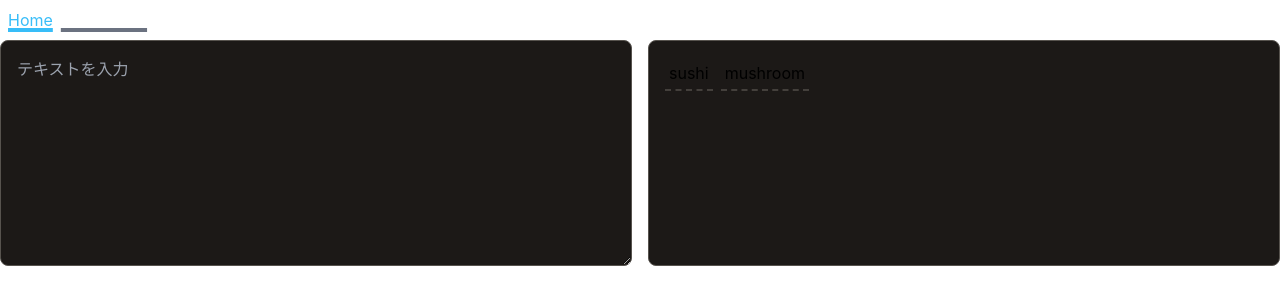
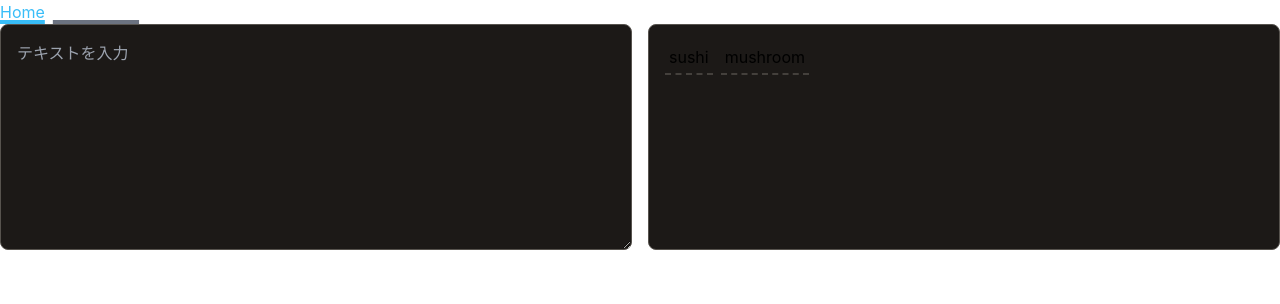
Before and after one commit to Spook-QuQ/transplit-next, a Next.js app: page / in a window 1280 px wide. Shown: the top 304 px of the page. Built offline with nearby package versions, Linux system fonts and the light colour scheme.

Commit message:
mini fix

```diff
--- a/src/components/layouts/Default/parts/NavBar.tsx
+++ b/src/components/layouts/Default/parts/NavBar.tsx
@@ -13,7 +13,6 @@ const NavBar: React.FC<PropsType> = () => {
         className="
           flex
           gap-2
-          p-2
         "
       >
         {routes.map(route => {
```
Also changed, not shown: tsconfig.json (+4 -14 lines).
